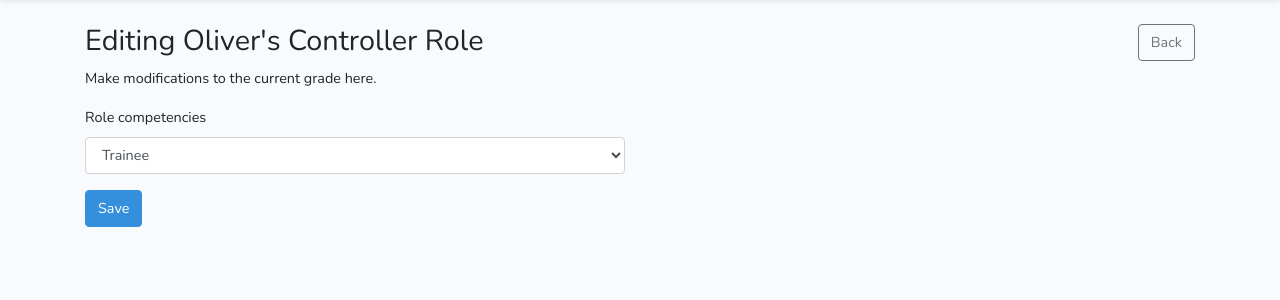
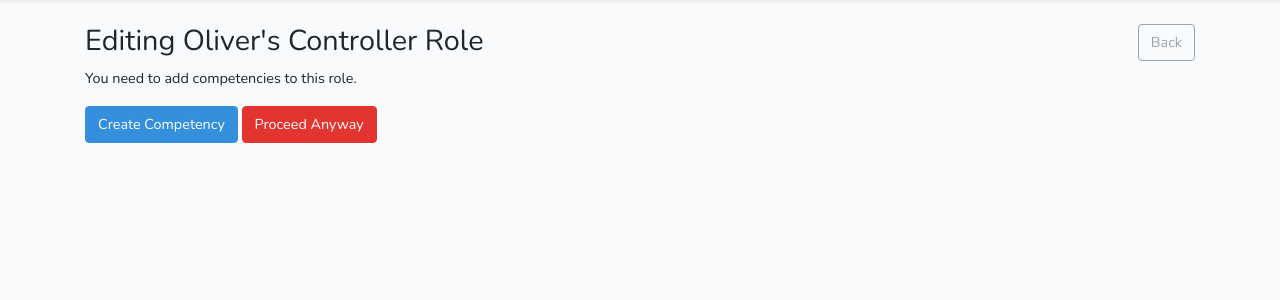
Before and after one commit to oliverearl/railrota, a Laravel app: page /roles/1/edit in a window 1280 px wide. Shown: the part 55-355 px from the top of the page. Run offline with Laravel 8, Linux system fonts and the light colour scheme; a user stored in the database is signed in; data comes from the database, SQL or seed files in the repository; tables that the repository leaves empty hold one stand-in row (values such as "Sample post").

Commit message:
code: the last touches before moving fully onto competencies

```diff
--- a/project/resources/views/role/edit.blade.php
+++ b/project/resources/views/role/edit.blade.php
@@ -8,12 +8,17 @@
 @section('subtitle', $title)
 
 @section('buttons')
+    @if (!is_null($role->competency_id))
     <a class="btn btn-outline-secondary" href="{{ route('roles.index') }}">Back</a>
+    @else
+    <a class="btn btn-outline-secondary disabled" href="#">Back</a>
+    @endif
 @endsection
 
 @section('route')
     <div class="row">
         <section class="col-lg-6">
+            @if (!is_null($role->competency_id))
             <p>Make modifications to the current grade here.</p>
             <form action="{{ route('roles.update', $role->id) }}" method="POST" class="form-group">
                 @method('patch')
@@ -35,6 +40,11 @@
                     <input class="form-group btn btn-primary" type="submit" value="Save">
                 </div>
             </form>
+            @else
+                <p>You need to add competencies to this role.</p>
+                <a class="btn btn-primary" href="{{ route('role_competencies.create') }}">Create Competency</a>
+                <a class="btn btn-danger" href="{{ route('role_types.index') }}">Proceed Anyway</a>
+            @endif
         </section>
     </div>
 @endsection
--- a/project/resources/views/role_type/show.blade.php
+++ b/project/resources/views/role_type/show.blade.php
@@ -20,6 +20,7 @@
 @endsection
 
 @section('table_content')
+    @if (!$competencies->isEmpty())
         <thead>
         <tr>
             <td>Competencies</td>
@@ -34,6 +35,10 @@
             </tr>
         @endforeach
         </tbody>
+    @else
+        <p>There are no competencies assigned to this role type.</p>
+    @endif
+    <a class="btn btn-primary" href="{{ route('role_competencies.create') }}">Add Competency</a>
 @endsection
 
 @section('footer')
```
Lines whose indentation alone changed are shown as unchanged.
